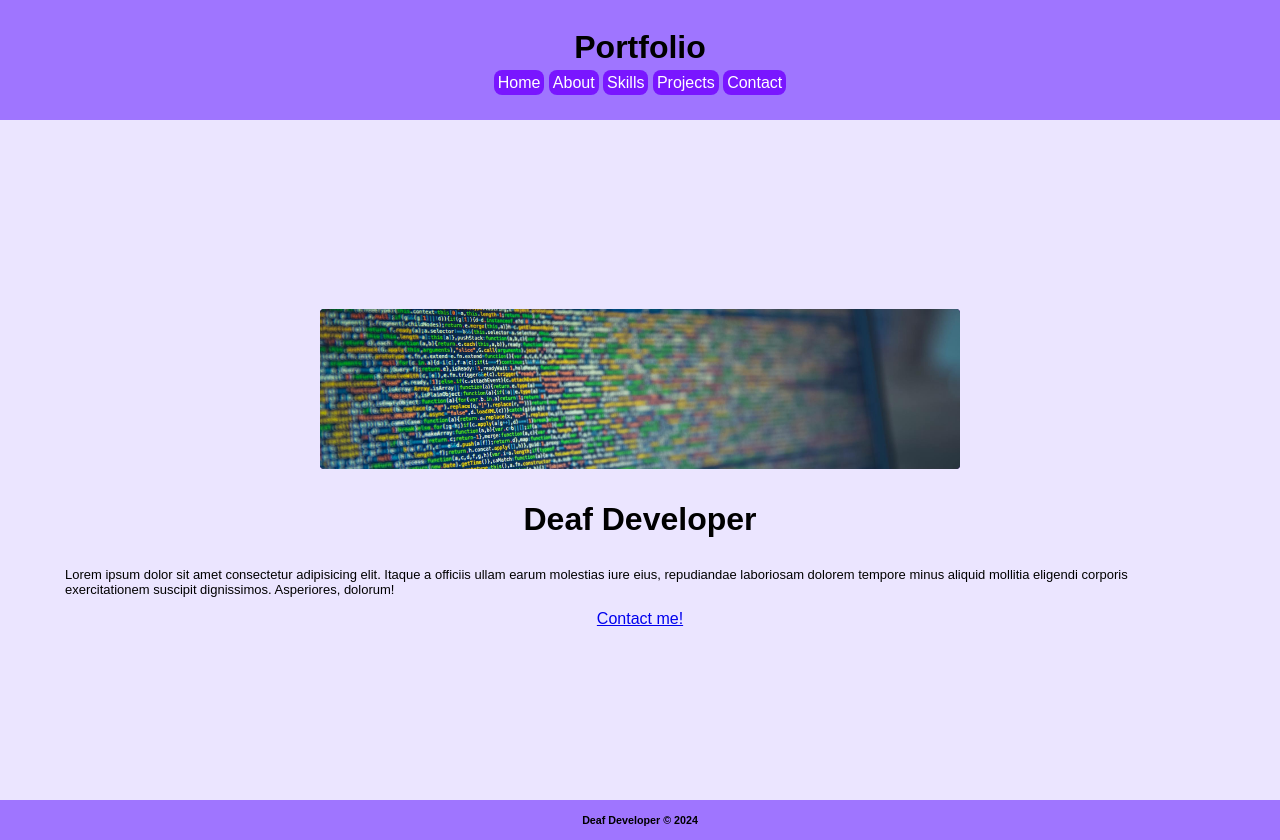
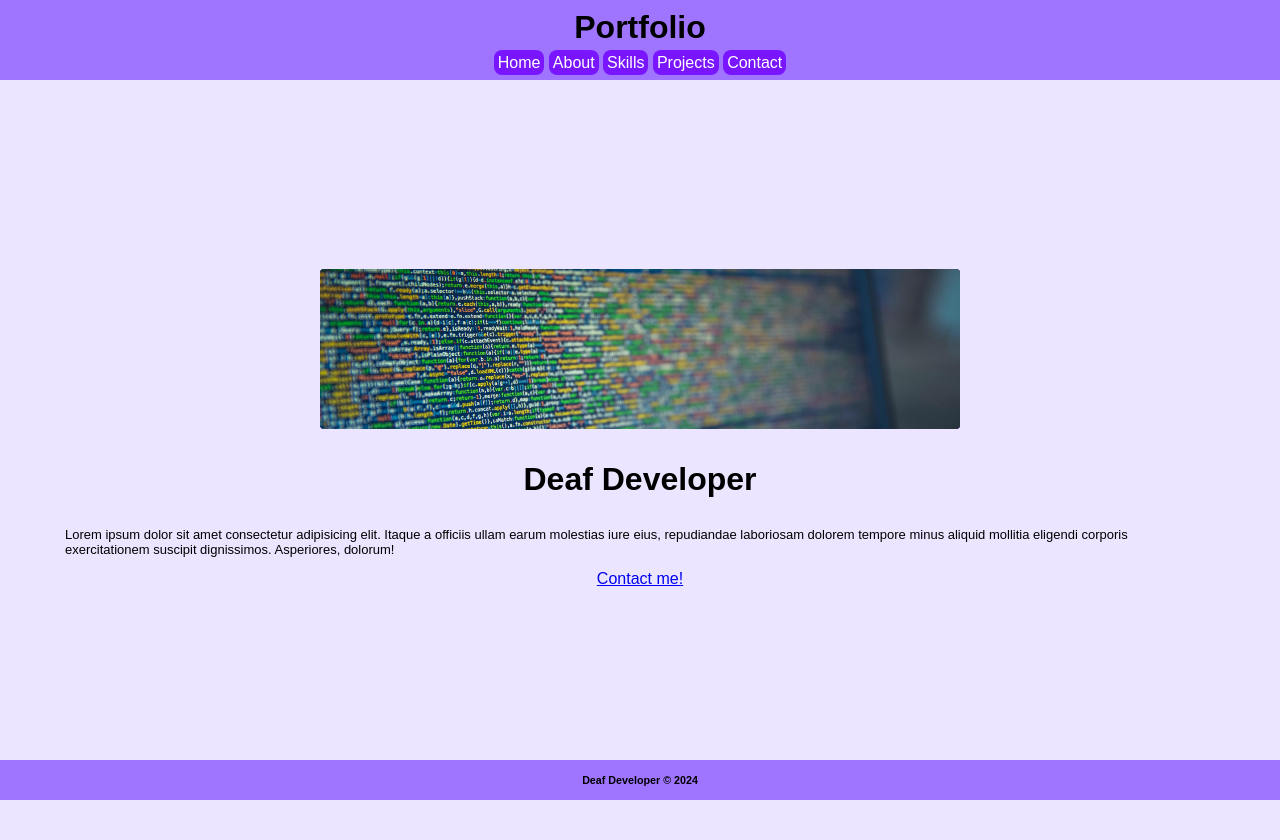
Before and after one commit to k8-g/feb24-t1w3-bigwebsite, a plain HTML site: page index.html in a window 1280 px wide. After the commit the page ends 800 px from the top, so only its background shows below. Drawn offline with Linux system fonts and the light colour scheme.

Commit message:
edited header code

```diff
--- a/style.css
+++ b/style.css
@@ -42,11 +42,12 @@ flex-direction: column;
 background-color: var(--purple-heart-100);
 justify-content: center;
 align-items: center;
+margin: 0;
 }
 
 header {
     background-color: var(--purple-heart-400);
-    height: 15dvh;
+    height: 10dvh;
     width: 100dvw;
     text-align: center;
     display: flex;
@@ -81,6 +82,7 @@ footer {
     display: flex;
     justify-content:  center;
     align-items: center;
+
 }
 
 main {
```
